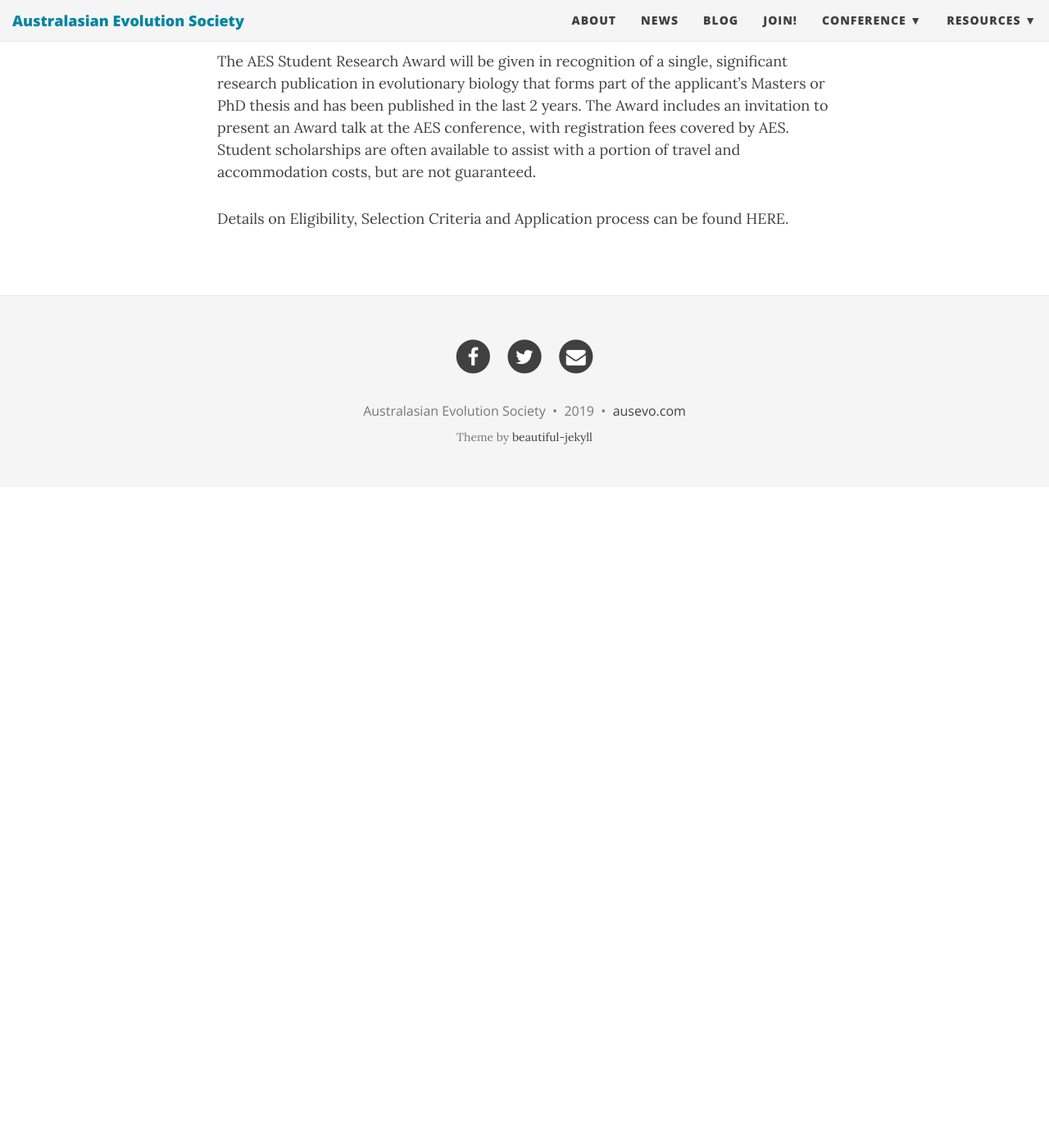
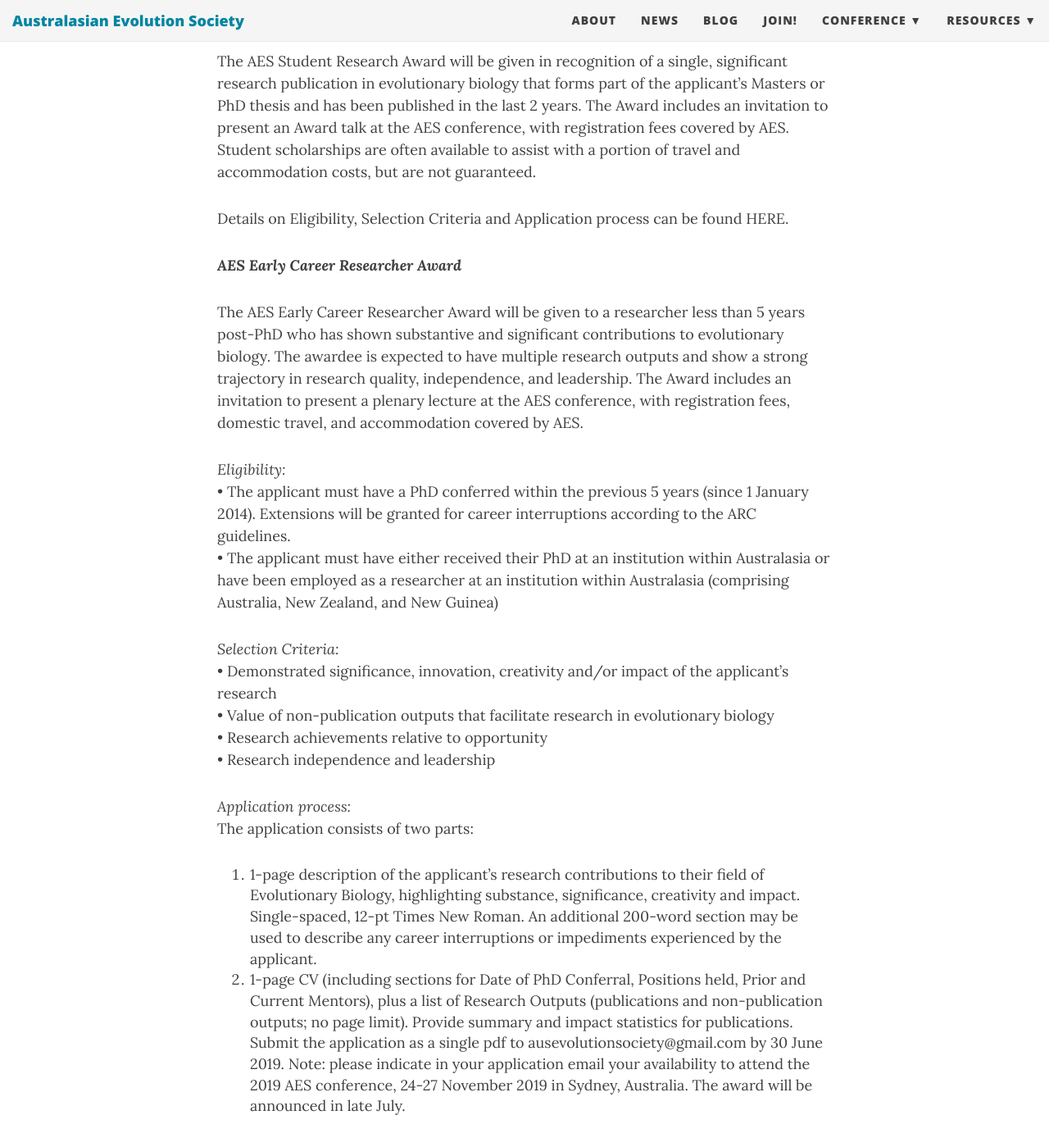
Before and after one commit to ausevo/ausevo.github.io, a Jekyll site: the page built from prizes.md, in a window 1280 px wide and 1400 px high, scrolled down 328 px. Shown: the whole window at 82% size. Built offline with Jekyll 4.4.1, drawn with Linux system fonts in a browser that asks for light colours; nearby versions of some CDN libraries; before the commit the page ends 922 px from its top, so only the background shows below that.

Commit message:
Update prizes.md

```diff
--- a/prizes.md
+++ b/prizes.md
@@ -12,3 +12,24 @@ The AES Student Research Award will be given in recognition of a single, signifi
 The Award includes an invitation to present an Award talk at the AES conference, with registration fees covered by AES. Student scholarships are often available to assist with a portion of travel and accommodation costs, but are not guaranteed.
 
 Details on Eligibility, Selection Criteria and Application process can be found HERE.
+
+***AES Early Career Researcher Award***
+
+The AES Early Career Researcher Award will be given to a researcher less than 5 years post-PhD who has shown substantive and significant contributions to evolutionary biology. The awardee is expected to have multiple research outputs and show a strong trajectory in research quality, independence, and leadership.
+The Award includes an invitation to present a plenary lecture at the AES conference, with registration fees, domestic travel, and accommodation covered by AES.
+
+*Eligibility:*
+•	The applicant must have a PhD conferred within the previous 5 years (since 1 January 2014). Extensions will be granted for career interruptions according to the ARC guidelines.
+•	The applicant must have either received their PhD at an institution within Australasia or have been employed as a researcher at an institution within Australasia (comprising Australia, New Zealand, and New Guinea)
+
+*Selection Criteria:*
+•	Demonstrated significance, innovation, creativity and/or impact of the applicant’s research
+•	Value of non-publication outputs that facilitate research in evolutionary biology
+•	Research achievements relative to opportunity
+•	Research independence and leadership
+
+*Application process:*
+The application consists of two parts:
+1.	1-page description of the applicant’s research contributions to their field of Evolutionary Biology, highlighting substance, significance, creativity and impact. Single-spaced, 12-pt Times New Roman. An additional 200-word section may be used to describe any career interruptions or impediments experienced by the applicant.
+2.	1-page CV (including sections for Date of PhD Conferral, Positions held, Prior and Current Mentors), plus a list of Research Outputs (publications and non-publication outputs; no page limit). Provide summary and impact statistics for publications.
+Submit the application as a single pdf to ausevolutionsociety@gmail.com by 30 June 2019. Note: please indicate in your application email your availability to attend the 2019 AES conference, 24-27 November 2019 in Sydney, Australia. The award will be announced in late July.
```
